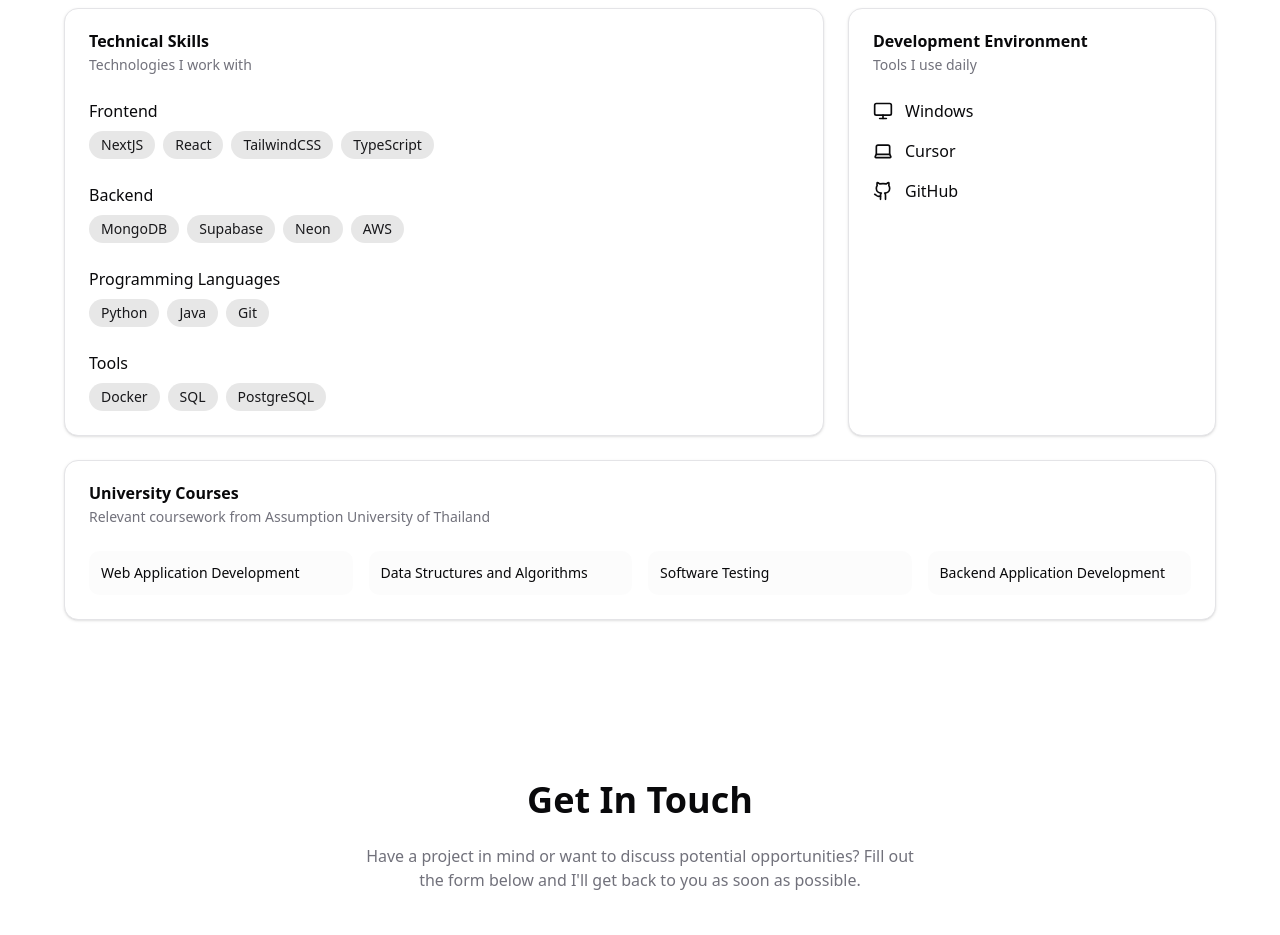
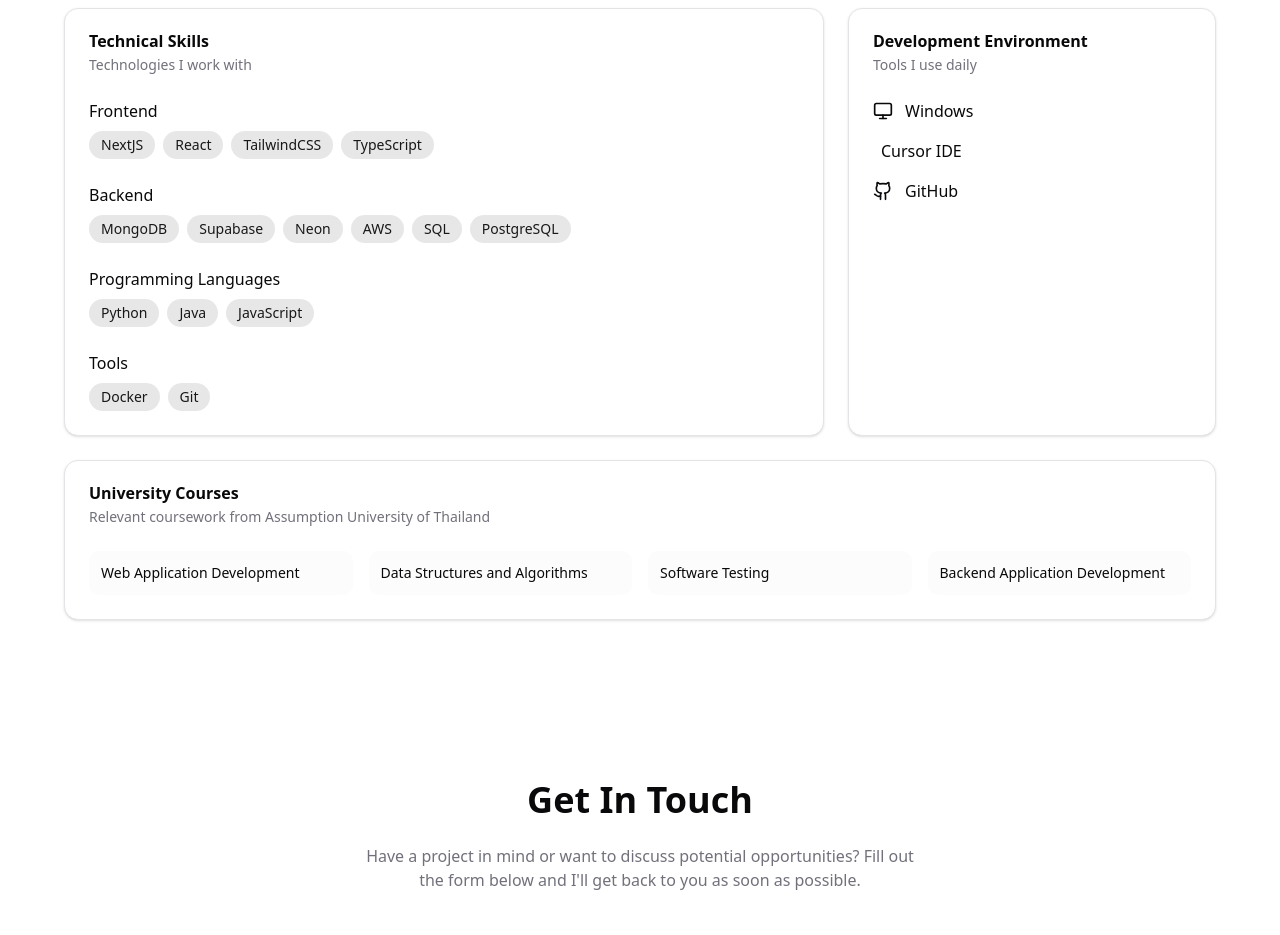
Before and after one commit to Reon1917/portfolio-site-v4, a Next.js app in the folder reon-site-v5/: page / in a window 1280 px wide. Shown: the part 960-1895 px from the top of the page. Built offline with nearby package versions, Linux system fonts and the light colour scheme.

Commit message:
text edits

```diff
--- a/reon-site-v5/components/footer.jsx
+++ b/reon-site-v5/components/footer.jsx
@@ -21,7 +21,7 @@
 
           <div className="flex gap-6">
             <a
-              href="https://github.com"
+              href="https://github.com/Reon1917"
               target="_blank"
               rel="noopener noreferrer"
               className="text-muted-foreground hover:text-foreground transition-colors"
@@ -30,7 +30,7 @@
               <GithubIcon size={22} />
             </a>
             <a
-              href="https://linkedin.com"
+              href="https://www.linkedin.com/in/lin-myat-phyo-b872b1217/"
               target="_blank"
               rel="noopener noreferrer"
               className="text-muted-foreground hover:text-foreground transition-colors"
@@ -39,7 +39,7 @@
               <LinkedinIcon size={22} />
             </a>
             <a
-              href="https://instagram.com"
+              href="https://www.instagram.com/re0n1917/"
               target="_blank"
               rel="noopener noreferrer"
               className="text-muted-foreground hover:text-foreground transition-colors"
--- a/reon-site-v5/data/data.json
+++ b/reon-site-v5/data/data.json
@@ -16,13 +16,13 @@
     "role": "Full Stack Web Developer",
     "skills": {
       "frontend": ["NextJS", "React", "TailwindCSS", "TypeScript"],
-      "backend": ["MongoDB", "Supabase", "Neon", "AWS"],
-      "programming_languages": ["Python", "Java", "Git"],
-      "tools": ["Docker", "SQL", "PostgreSQL"]
+      "backend": ["MongoDB", "Supabase", "Neon", "AWS","SQL", "PostgreSQL"],
+      "programming_languages": ["Python", "Java","JavaScript"],
+      "tools": ["Docker", "Git"]
     },
     "dev_environment": {
       "os": "Windows",
-      "ide": "Cursor",
+      "ide": "Cursor IDE",
       "version_control": "GitHub"
     }
   }
```
